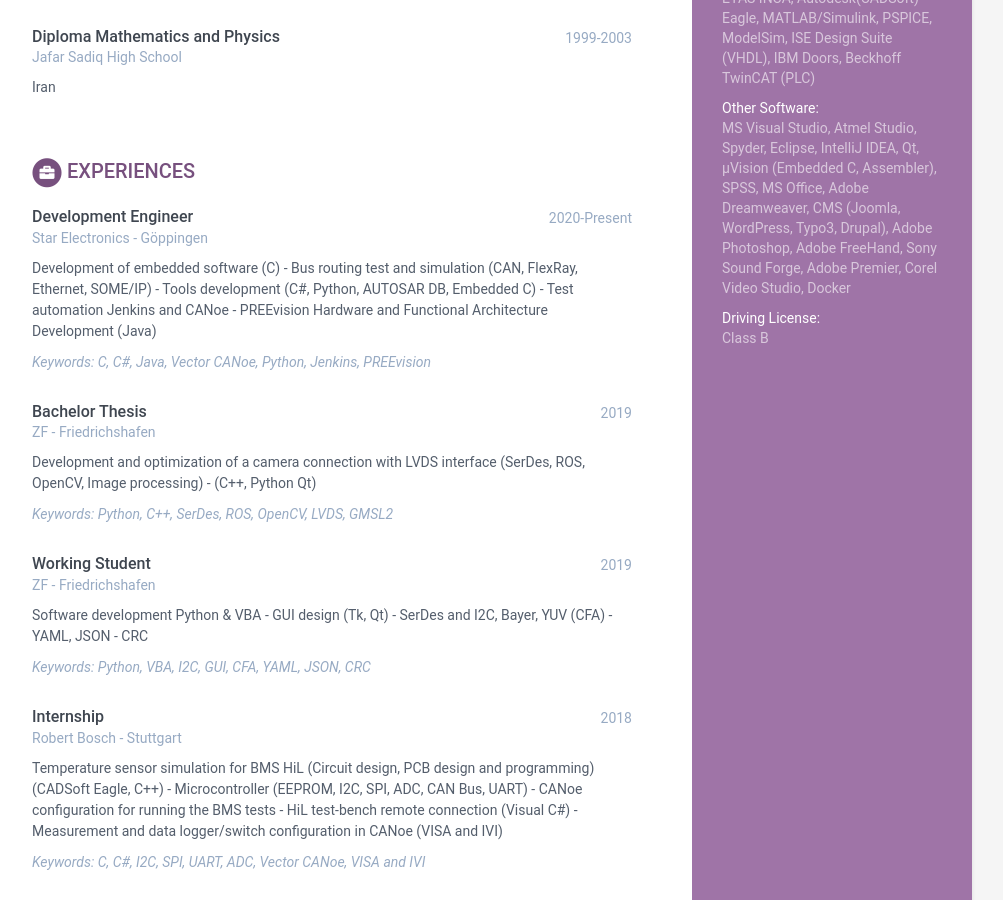
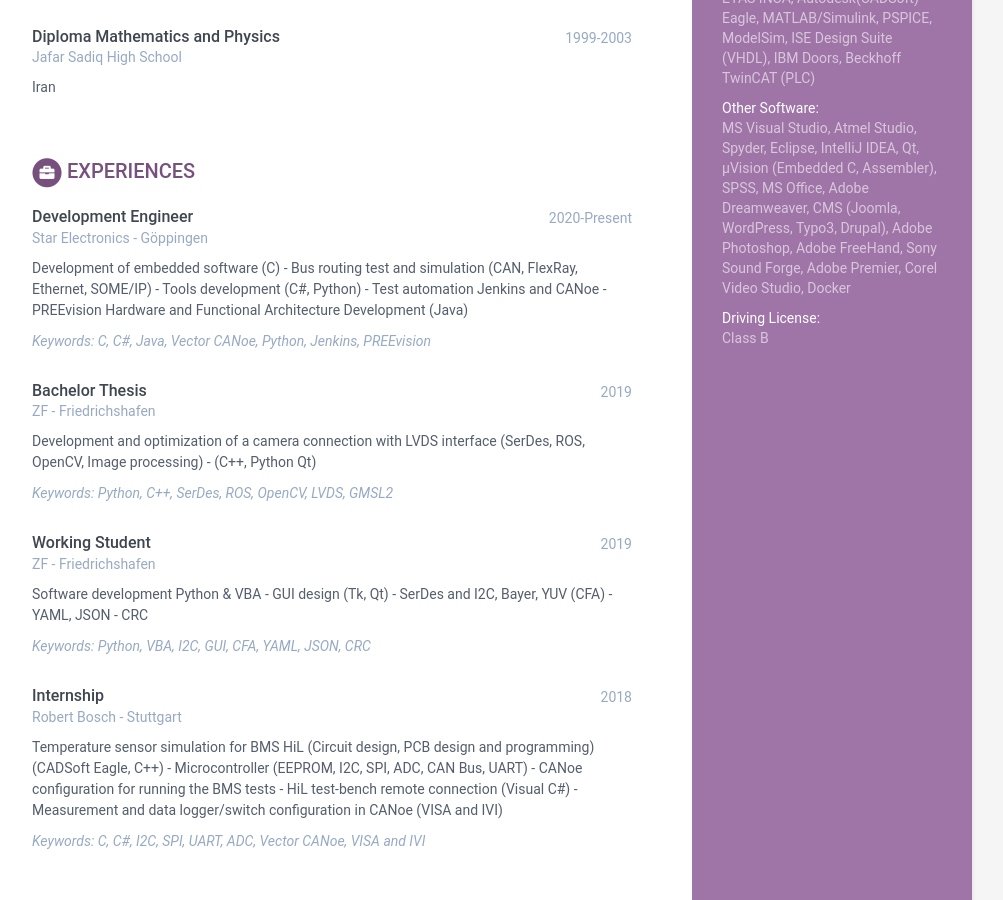
Before and after one commit to jmazyar/jmazyar.github.io, a Jekyll site: the page built from docs/index.html, in a window 1280 px wide and 900 px high, scrolled down 710 px. Shown: the whole window, without its empty margins (168-1171 px from the left). Built offline with Jekyll 4.4.1, drawn with Linux system fonts in a browser that asks for light colours.

Commit message:
update text

```diff
--- a/docs/_data/data.yml
+++ b/docs/_data/data.yml
@@ -84,7 +84,7 @@
     time: 2020-Present
     company: Star Electronics - Göppingen
     details: |
-      Development of embedded software (C) - Bus routing test and simulation (CAN, FlexRay, Ethernet, SOME/IP) - Tools development (C#, Python, AUTOSAR DB, Embedded C) - Test automation Jenkins and CANoe - PREEvision Hardware and Functional Architecture Development (Java)
+      Development of embedded software (C) - Bus routing test and simulation (CAN, FlexRay, Ethernet, SOME/IP) - Tools development (C#, Python) - Test automation Jenkins and CANoe - PREEvision Hardware and Functional Architecture Development (Java)
     technologies: |
       C, C#, Java, Vector CANoe, Python, Jenkins, PREEvision
 
```
